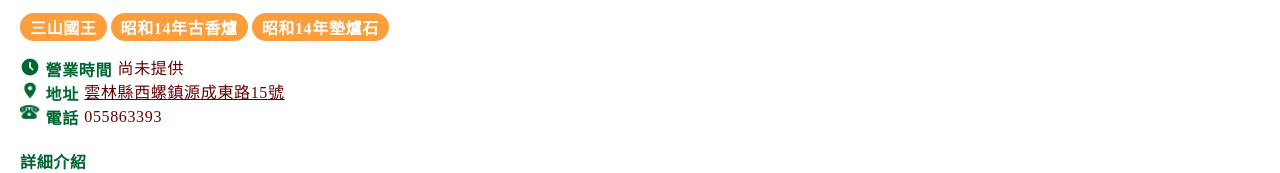
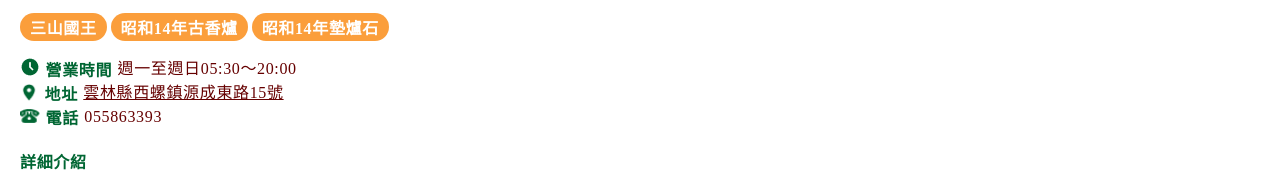
Before and after one commit to tedliou/usr-web, a plain HTML site: page Frame3.html in a window 1280 px wide. Shown: the part 298-471 px from the top of the page. Drawn offline with Linux system fonts and the light colour scheme.

Commit message:
更新廣興宮與meta-info圖示位置

```diff
--- a/Frame3.html
+++ b/Frame3.html
@@ -36,7 +36,7 @@
           營業時間
         </div>
         <div class="meta-text">
-          尚未提供
+          週一至週日05:30～20:00
         </div>
       </div>
       <div class="meta-info">
--- a/style.css
+++ b/style.css
@@ -89,6 +89,13 @@ main {
     width: 20px;
     max-height: 20px;
 }
+.meta-info:nth-of-type(2) > .meta-icon{
+    margin-top: 2px;
+    margin-left: -1px;
+}
+.meta-info:nth-of-type(3) > .meta-icon{
+    margin-top: 4px;
+}
 
 .meta-label {
     color: #063;
```
